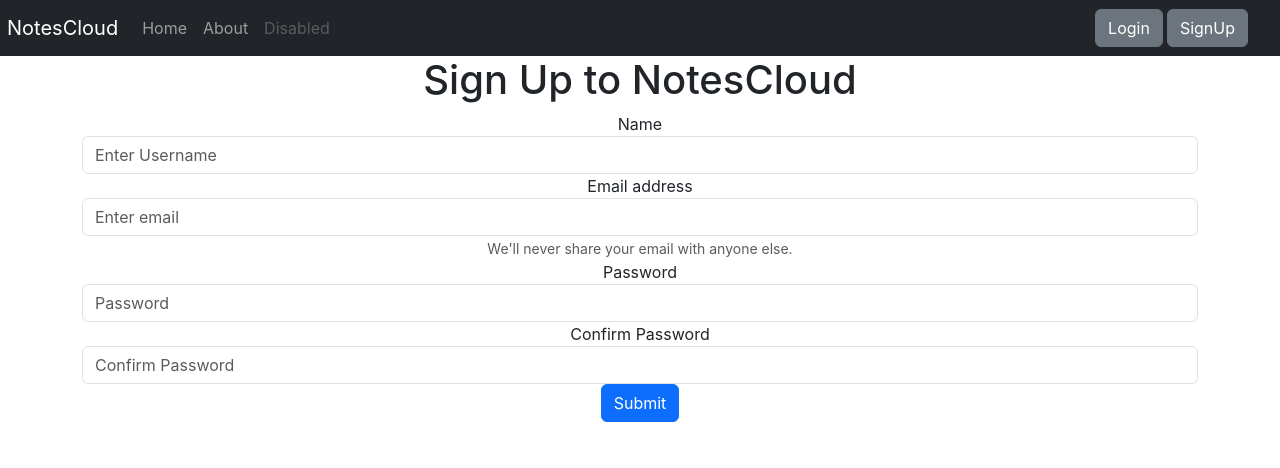
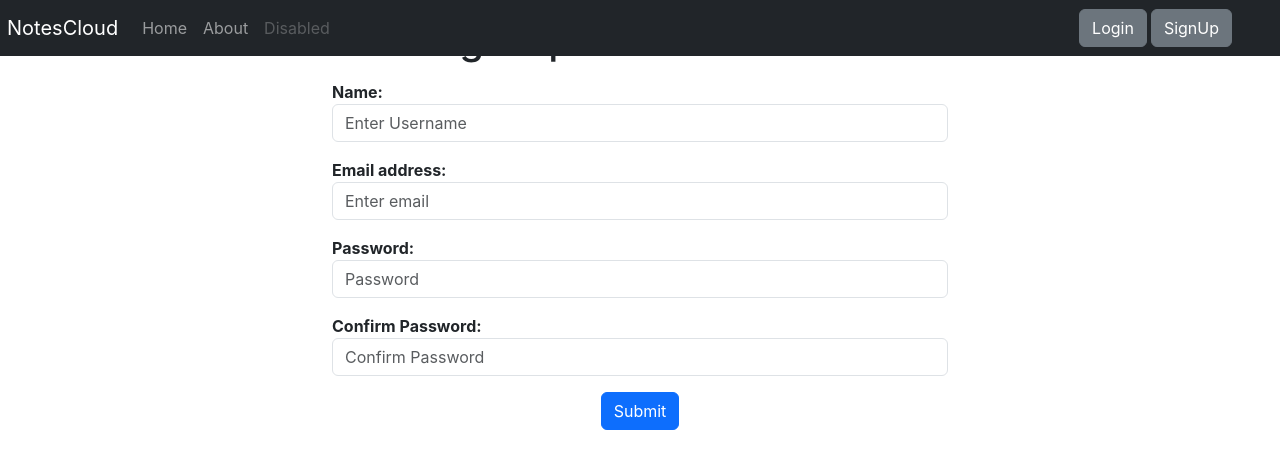
Before and after one commit to SupercoolKartik/DemoAB-2, a React (Create React App) app: page /signup in a window 1280 px wide. Shown: the top 468 px of the page. Built offline with nearby package versions, Linux system fonts and the light colour scheme.

Commit message:
Some design changes

```diff
--- a/src/components/NoteItem.js
+++ b/src/components/NoteItem.js
@@ -6,7 +6,9 @@ const NoteItem = (props) => {
   return (
     <div className="container-fluid note-container d-flex justify-content-center mx-1 my-1">
       <div className="card ">
-        <div className="card-header">{props.note.title}</div>
+        <div className="card-header" style={{ backgroundColor: "#f3effc" }}>
+          {props.note.title}
+        </div>
         <div className="card-body">
           <blockquote className="blockquote mb-0">
             <p>{props.note.description}</p>
--- a/src/components/Notes.js
+++ b/src/components/Notes.js
@@ -70,7 +70,10 @@ const Notes = (props) => {
       >
         <div className="modal-dialog modal-dialog-centered" role="document">
           <div className="modal-content">
-            <div className="modal-header">
+            <div
+              className="modal-header "
+              style={{ backgroundColor: "#f3effc" }}
+            >
               <h5 className="modal-title" id="exampleModalLongTitle">
                 Edit Note!
               </h5>
@@ -80,15 +83,21 @@ const Notes = (props) => {
                 className="close"
                 data-dismiss="modal"
                 aria-label="Close"
+                style={{
+                  border: "none", // Remove the border
+                  background: "transparent", // Make the background transparent
+                  color: "#000", // Set the text color
+                  fontSize: "1.5rem", // Adjust the font size if needed
+                }}
               >
                 <span aria-hidden="true">&times;</span>
               </button>
             </div>
             <div className="modal-body">
               <form onSubmit={submitUpdate}>
-                <div className="form-group">
-                  <label htmlFor="title">Title</label>
-                  <input
+                <div className="form-group d-flex flex-column align-items-start my-1">
+                  <label htmlFor="title">Title:</label>
+                  <textarea
                     type="text"
                     className="form-control"
                     id="title"
@@ -97,11 +106,12 @@ const Notes = (props) => {
                     value={note.title}
                     onChange={onChange}
                     minLength="3"
+                    rows="1"
                   />
                 </div>
-                <div className="form-group">
-                  <label htmlFor="description">Description</label>
-                  <input
+                <div className="form-group d-flex flex-column align-items-start my-1">
+                  <label htmlFor="description">Description:</label>
+                  <textarea
                     type="text"
                     className="form-control"
                     id="description"
@@ -110,11 +120,12 @@ const Notes = (props) => {
                     value={note.description}
                     onChange={onChange}
                     minLength="5"
+                    rows="4"
                   />
                 </div>
-                <div className="form-group">
-                  <label htmlFor="tag">Tag</label>
-                  <input
+                <div className="form-group d-flex flex-column align-items-start my-1">
+                  <label htmlFor="tag">Tag:</label>
+                  <textarea
                     type="text"
                     className="form-control"
                     id="tag"
@@ -122,6 +133,7 @@ const Notes = (props) => {
                     placeholder="Enter Tag"
                     value={note.tag}
                     onChange={onChange}
+                    rows="1"
                   />
                 </div>
                 <div className="modal-footer">
--- a/src/components/addNote.js
+++ b/src/components/addNote.js
@@ -25,7 +25,7 @@ const AddNote = (props) => {
 
   return (
     <>
-      <h2 className="mt-5 mb-1">
+      <h2 className=" mb-1" style={{ marginTop: "110px" }}>
         <strong>Add a Note</strong>
       </h2>
       <div className="container my-3" style={{ width: "60%" }}>
--- a/src/components/alert.js
+++ b/src/components/alert.js
@@ -13,7 +13,7 @@ const Alert = (props) => {
         <div
           className={`alert alert-${props.alert.type} `}
           role="alert"
-          style={{ textAlign: "left" }}
+          style={{ textAlign: "left", marginTop: "65px" }}
         >
           <strong>{capitalize(props.alert.type)}</strong>:
           {" " + props.alert.message}
--- a/src/components/login.js
+++ b/src/components/login.js
@@ -46,11 +46,13 @@ const Login = (props) => {
 
   return (
     <>
-      <h1>Login to NotesCloud</h1>
-      <div className="container">
+      <h1 className="my-3">Login to NotesCloud</h1>
+      <div className="container" style={{ width: "45%" }}>
         <form onSubmit={onClickHandler}>
-          <div className="form-group">
-            <label htmlFor="exampleInputEmail1">Email address</label>
+          <div className="d-flex flex-column align-items-start my-3">
+            <label htmlFor="exampleInputEmail1">
+              <strong>Email address:</strong>
+            </label>
             <input
               type="email"
               name="email"
@@ -60,12 +62,11 @@ const Login = (props) => {
               placeholder="Enter email"
               onChange={onChange}
             />
-            <small id="emailHelp" className="form-text text-muted">
-              We'll never share your email with anyone else.
-            </small>
           </div>
-          <div className="form-group">
-            <label htmlFor="exampleInputPassword1">Password</label>
+          <div className="d-flex flex-column align-items-start my-3">
+            <label htmlFor="exampleInputPassword1">
+              <strong>Password:</strong>
+            </label>
             <input
               type="password"
               name="password"
--- a/src/components/navbar.js
+++ b/src/components/navbar.js
@@ -14,7 +14,7 @@ export default function Navbar() {
 
   return (
     <>
-      <nav className="navbar navbar-expand-lg navbar-dark bg-dark">
+      <nav className="navbar navbar-expand-lg navbar-dark bg-dark fixed-top">
         <button
           className="navbar-toggler"
           type="button"
@@ -59,17 +59,13 @@ export default function Navbar() {
             </li>
           </ul>
         </div>
+
         {!localStorage.getItem("token") ? (
           <div>
             <Link className="btn btn-secondary mx-1" to="/login" role="button">
               Login
             </Link>
-            <Link
-              className="btn btn-secondary"
-              to="/signup"
-              role="button"
-              style={{ marginRight: "2rem" }}
-            >
+            <Link className="btn btn-secondary me-5" to="/signup" role="button">
               SignUp
             </Link>
           </div>
@@ -77,14 +73,13 @@ export default function Navbar() {
           <div>
             <Link to="/user">
               <i
-                className="fa-regular fa-user mx-5"
+                className="fa-regular fa-user me-4 ms-3"
                 title="User Profile"
                 style={{ color: "#74C0FC" }}
               ></i>
             </Link>
             <button
-              className="btn btn-secondary mr-5 ml-1"
-              style={{ marginRight: "2rem" }}
+              className="btn btn-secondary me-5 ms-1 "
               onClick={logoutHandler}
             >
               Logout
--- a/src/components/signup.js
+++ b/src/components/signup.js
@@ -51,11 +51,13 @@ const Signup = (props) => {
 
   return (
     <>
-      <h1>Sign Up to NotesCloud</h1>
-      <div className="container">
+      <h1 className="my-3">Sign Up to NotesCloud</h1>
+      <div className="container" style={{ width: "50%" }}>
         <form onSubmit={handleSubmit}>
-          <div className="form-group">
-            <label htmlFor="exampleInputUsername">Name</label>
+          <div className="form-group d-flex flex-column align-items-start my-3">
+            <label htmlFor="exampleInputUsername">
+              <strong>Name:</strong>
+            </label>
             <input
               type="text"
               className="form-control"
@@ -67,8 +69,10 @@ const Signup = (props) => {
               minLength="3"
             />
           </div>
-          <div className="form-group">
-            <label htmlFor="exampleInputEmail1">Email address</label>
+          <div className="form-group d-flex flex-column align-items-start my-3">
+            <label htmlFor="exampleInputEmail1">
+              <strong>Email address:</strong>
+            </label>
             <input
               type="email"
               className="form-control"
@@ -78,12 +82,11 @@ const Signup = (props) => {
               aria-describedby="emailHelp"
               placeholder="Enter email"
             />
-            <small id="emailHelp" className="form-text text-muted">
-              We'll never share your email with anyone else.
-            </small>
           </div>
-          <div className="form-group">
-            <label htmlFor="exampleInputPassword1">Password</label>
+          <div className="form-group d-flex flex-column align-items-start my-3">
+            <label htmlFor="exampleInputPassword1">
+              <strong>Password:</strong>
+            </label>
             <input
               type="password"
               className="form-control"
@@ -94,8 +97,10 @@ const Signup = (props) => {
               minLength="5"
             />
           </div>
-          <div className="form-group">
-            <label htmlFor="exampleInputCPassword1">Confirm Password</label>
+          <div className="form-group d-flex flex-column align-items-start my-3">
+            <label htmlFor="exampleInputCPassword1">
+              <strong>Confirm Password:</strong>
+            </label>
             <input
               type="password"
               className="form-control"
```
